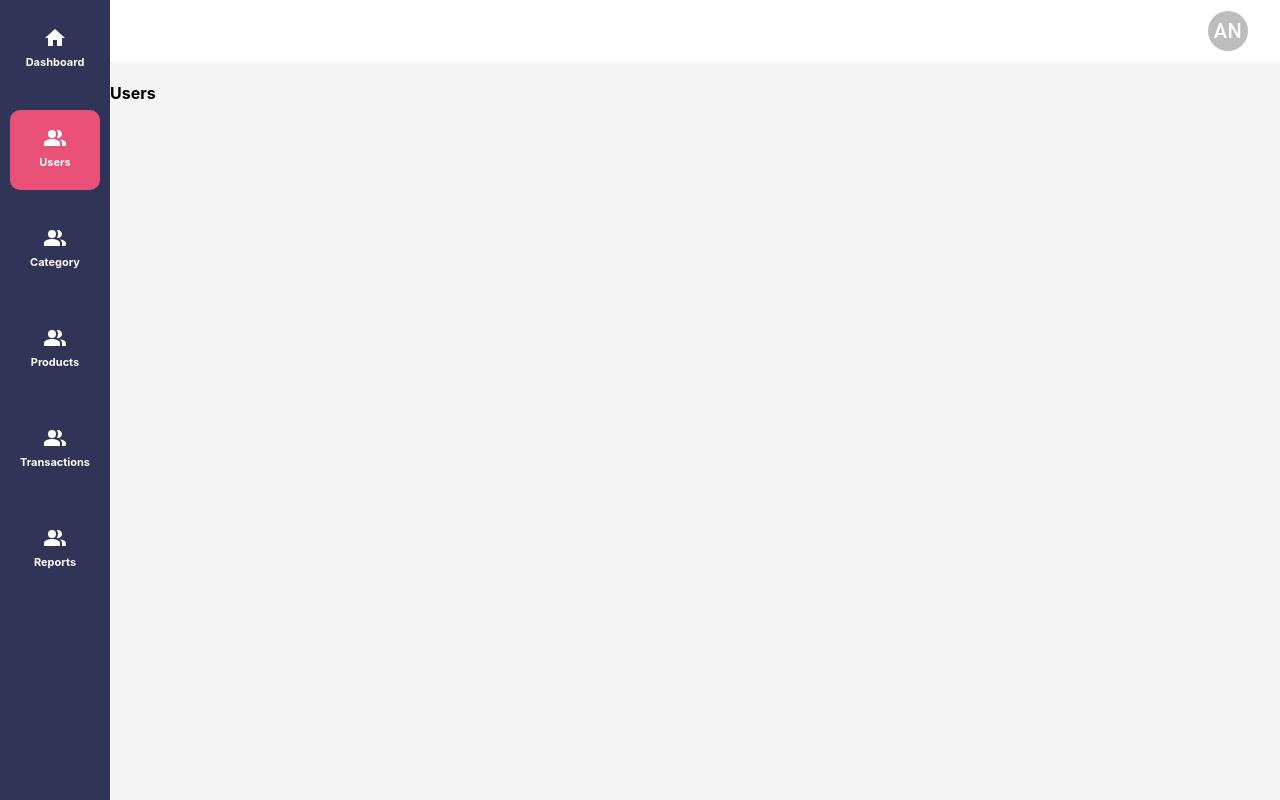
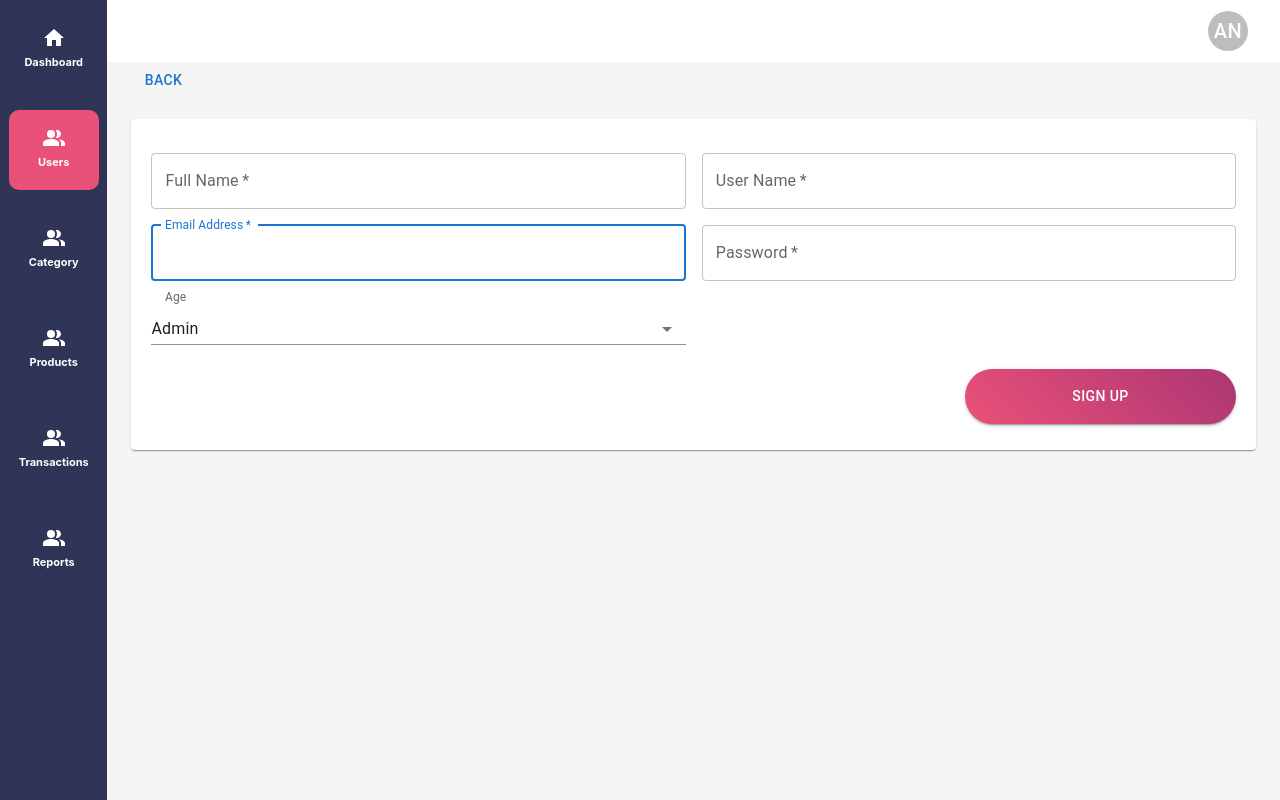
Before and after one commit to ankushthinknext/ecomm-v1, a React (Create React App) app: page /dashboard/users/new in a window 1280 px wide. Built offline with nearby package versions, Linux system fonts and the light colour scheme.

Commit message:
User Form

```diff
--- a/src/App.css
+++ b/src/App.css
@@ -36,3 +36,17 @@
 		transform: rotate(360deg);
 	}
 }
+.m-btn {
+	color: #ffffff;
+	background: linear-gradient(
+		45deg,
+		rgba(234, 81, 121, 1) 0%,
+		rgba(172, 54, 115, 1) 100%
+	);
+}
+.m-btn-lg {
+	height: 55px;
+}
+.m-btn-rounded {
+	border-radius: 30px !important;
+}
--- /dev/null
+++ b/src/components/UserForm.jsx
@@ -0,0 +1,115 @@
+import React from "react";
+import Avatar from "@mui/material/Avatar";
+import Button from "@mui/material/Button";
+import CssBaseline from "@mui/material/CssBaseline";
+import TextField from "@mui/material/TextField";
+import FormControlLabel from "@mui/material/FormControlLabel";
+import Checkbox from "@mui/material/Checkbox";
+import Link from "@mui/material/Link";
+import Grid from "@mui/material/Grid";
+import Box from "@mui/material/Box";
+import Paper from "@mui/material/Paper";
+import LockOutlinedIcon from "@mui/icons-material/LockOutlined";
+import Typography from "@mui/material/Typography";
+import Container from "@mui/material/Container";
+import { FormControl, InputLabel, NativeSelect } from "@mui/material";
+
+const UserForm = ({ history }) => {
+	return (
+		<div>
+			<Container component="main" maxWidth="lg">
+				<Button
+					onClick={() => {
+						history.goBack();
+					}}>
+					Back
+				</Button>
+				<Paper style={{ padding: "10px 20px", margin: "20px 0" }}>
+					<Box
+						sx={{
+							display: "flex",
+							flexDirection: "column",
+							alignItems: "center",
+						}}>
+						<Box component="form" noValidate sx={{ mt: 3 }}>
+							<Grid container spacing={2}>
+								<Grid item xs={12} sm={6}>
+									<TextField
+										autoComplete="fname"
+										name="fullname"
+										required
+										fullWidth
+										id="firstName"
+										label="Full Name"
+										autoFocus
+									/>
+								</Grid>
+								<Grid item xs={12} sm={6}>
+									<TextField
+										required
+										fullWidth
+										id="lastName"
+										label="User Name"
+										name="username"
+										autoComplete="lname"
+									/>
+								</Grid>
+								<Grid item xs={12} sm={6}>
+									<TextField
+										autoComplete="fname"
+										name="email"
+										required
+										fullWidth
+										id="firstName"
+										label="Email Address"
+										autoFocus
+									/>
+								</Grid>
+								<Grid item xs={12} sm={6}>
+									<TextField
+										required
+										fullWidth
+										id="lastName"
+										label="Password"
+										type="password"
+										name="password"
+										autoComplete="Pa"
+									/>
+								</Grid>
+								<Grid item xs={12} sm={6}>
+									<FormControl fullWidth variant="outlined">
+										<InputLabel htmlFor="uncontrolled-native">Age</InputLabel>
+										<NativeSelect
+											defaultValue={30}
+											inputProps={{
+												name: "role",
+												id: "uncontrolled-native",
+											}}>
+											<option value="Admin">Admin</option>
+											<option value="Cashier">Cashier</option>
+										</NativeSelect>
+									</FormControl>
+								</Grid>
+							</Grid>
+
+							<Grid container justifyContent="flex-end">
+								<Grid item xs={12} lg={3}>
+									<Button
+										className="m-btn m-btn-lg m-btn-rounded"
+										type="submit"
+										fullWidth
+										variant="contained"
+										sx={{ mt: 3, mb: 2 }}>
+										Sign Up
+									</Button>
+								</Grid>
+							</Grid>
+						</Box>
+					</Box>
+				</Paper>
+			</Container>
+		</div>
+	);
+};
+
+export default UserForm;
--- a/src/components/Users.jsx
+++ b/src/components/Users.jsx
@@ -1,9 +1,21 @@
+import { Container, Grid, Button } from "@mui/material";
 import React from "react";
+import { Link } from "react-router-dom";
 
 function Users() {
 	return (
 		<div>
-			<h4>Users</h4>
+			<Container>
+				<Grid container style={{ margin: "10px 0" }} justifyContent="flex-end">
+					<Grid items>
+						<Link to="/dashboard/users/new">
+							<Button className="m-btn" variant="contained">
+								New User
+							</Button>
+						</Link>
+					</Grid>
+				</Grid>
+			</Container>
 		</div>
 	);
 }
--- a/src/screens/Dashboard.jsx
+++ b/src/screens/Dashboard.jsx
@@ -9,6 +9,7 @@ import Categories from "../components/Categories";
 import Reports from "../components/Reports";
 import { Route } from "react-router-dom";
 import "./dashboard.css";
+import UserForm from "../components/UserForm";
 
 export default function Dashboard() {
 	return (
@@ -19,7 +20,8 @@ export default function Dashboard() {
 			<div className="m-main-wrapper">
 				<Navbar />
 				<Route path="/dashboard/main" component={Main} />
-				<Route path="/dashboard/users" component={Users} />
+				<Route path="/dashboard/users" exact component={Users} />
+				<Route path="/dashboard/users/new" exact component={UserForm} />
 				<Route path="/dashboard/products" component={Products} />
 				<Route path="/dashboard/categories" component={Categories} />
 				<Route path="/dashboard/transactions" component={Transactions} />
```
Lines whose indentation alone changed are shown as unchanged.
